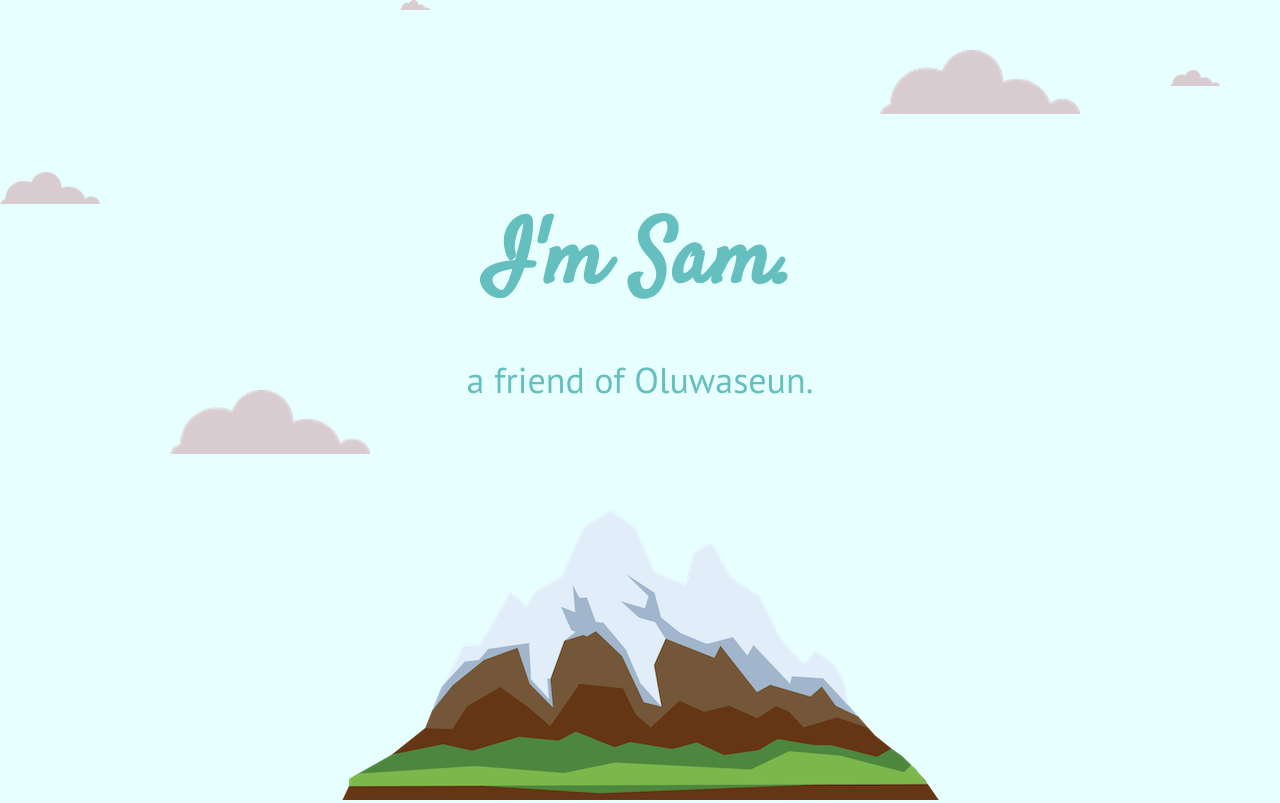
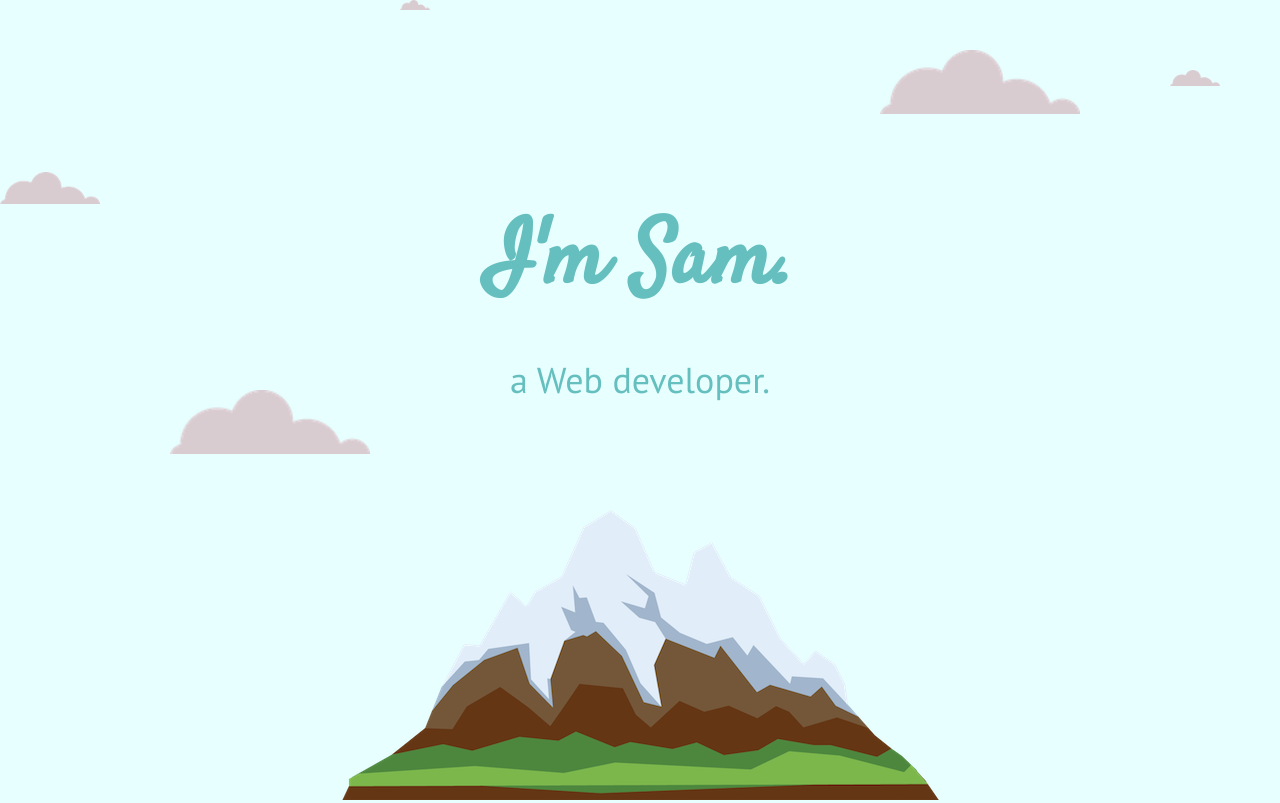
Before and after one commit to dAlphaSam/site, a plain HTML site: page index.html in a window 1280 px wide. Shown: the top 803 px of the page. Drawn offline with Linux system fonts and the light colour scheme; a web font is replaced by a local one.

Commit message:
updated index.html

```diff
--- a/index.html
+++ b/index.html
@@ -2,7 +2,7 @@
 <html lang="en" dir="ltr">
 
 <head>
-  <title>Akerele Samuel</title>
+  <title>Akerele Samuel's Site</title>
   <meta charset="utf-8">
   <link rel="icon" href="favicon.ico">
   <link href="https://fonts.googleapis.com/css2?family=Satisfy&display=swap" rel="stylesheet">
@@ -18,7 +18,7 @@
     <img class="cloud" src="images/cloud.png" alt="cloud-img">
     <h1>I'm Sam.</h1>
     <p>
-    <h2>a friend of Oluwaseun.</h2>
+    <h2>a Web developer.</h2>
     </p>
     <img class="botom-cloud" src="images/cloud.png" alt="cloud-img">
     <img class="to-cloud" src="images/cloud.png" alt="cloud-img">
```
